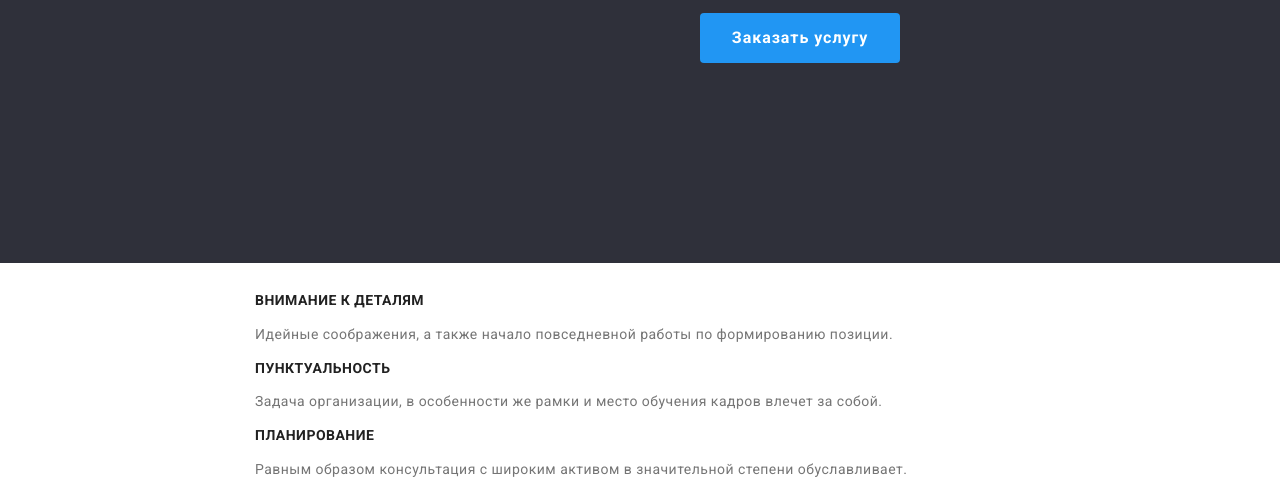
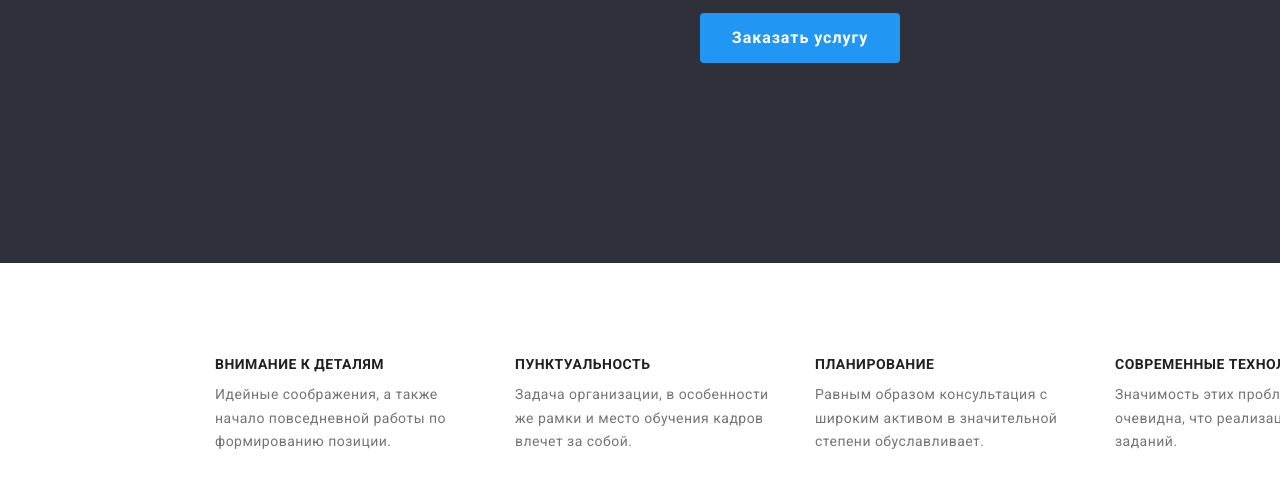
Before and after one commit to supermacchan/goit-markup-hw-03, a plain HTML site: page index.html in a window 1280 px wide. Shown: the part 418-911 px from the top of the page. Drawn offline with nearby package versions, Linux system fonts and the light colour scheme.

Commit message:
Добавляет позиционирование секции Особенности

```diff
--- a/css/styles.css
+++ b/css/styles.css
@@ -52,10 +52,11 @@ body {
 
 /* Хедер */
 
+.header {
+    border-bottom: 1px solid #ECECEC;
+}
+
 .container {
-    display: flex;
-    align-items: center;
-
     width: 1200px;
     padding-left: 15px;
     padding-right: 15px;
@@ -63,8 +64,9 @@ body {
     margin-right: auto;
 }
 
-.header {
-    border-bottom: 1px solid #ECECEC;
+.header-contents {
+    display: flex;
+    align-items: center;
 }
 
 .navigation {
@@ -226,6 +228,10 @@ body {
 }
 
 /* Особенности */
+.features {
+    padding-top: 94px;
+    padding-bottom: 94px;
+}
 
 .visually-hidden {
     position: absolute;
@@ -240,7 +246,24 @@ body {
     overflow: hidden;
 }
 
+.features-list {
+    display: flex;
+    margin: 0;
+    padding: 0;
+}
+
+.features-list .item {
+    width: 270px;
+}
+
+.features-list .item:not(:last-child) {
+    margin-right: 30px;
+}
+
 .feature-title {
+    margin-top: 0;
+    margin-bottom: 10px;
+
     color: var(--text-heading-color);
 
     font-size: 14px;
@@ -249,6 +272,9 @@ body {
 }
 
 .feature-text {
+    margin-top: 0;
+    margin-bottom: 0;
+
     font-size: 14px;
     line-height: 1.71;
 }
--- a/index.html
+++ b/index.html
@@ -14,7 +14,7 @@
 <body>
 <!-- Header -->
     <header class="header">
-        <div class="container">
+        <div class="container header-contents">
             <!-- Основная навигация -->
             <nav class="navigation">
                 <a href="./index.html" lang="en" class="logo"><span class="accent">Web</span><span class="header-logo">Studio</span></a>
@@ -50,23 +50,23 @@
             <button type="button" class="hero-button">Заказать услугу</button>
         </section>
         <!-- Особенности -->
-        <section>
+        <section class="features">
             <div class="container">
                 <h2 class="title visually-hidden">Особенности</h2>
-                <ul class="list">
-                    <li>
+                <ul class="list features-list">
+                    <li class="item">
                         <h3 class="feature-title">Внимание к деталям</h3>
                         <p class="feature-text">Идейные соображения, а также начало повседневной работы по формированию позиции.</p>
                     </li>
-                    <li>
+                    <li class="item">
                         <h3 class="feature-title">Пунктуальность</h3>
                         <p class="feature-text">Задача организации, в особенности же рамки и место обучения кадров влечет за собой.</p>
                     </li>
-                    <li>
+                    <li class="item">
                         <h3 class="feature-title">Планирование</h3>
                         <p class="feature-text">Равным образом консультация с широким активом в значительной степени обуславливает.</p>
                     </li>
-                    <li>
+                    <li class="item">
                         <h3 class="feature-title">Современные технологии</h3>
                         <p class="feature-text">Значимость этих проблем настолько очевидна, что реализация плановых заданий.</p>
                     </li>
```
Also changed, not shown: portfolio.html (+1 -1 lines).
